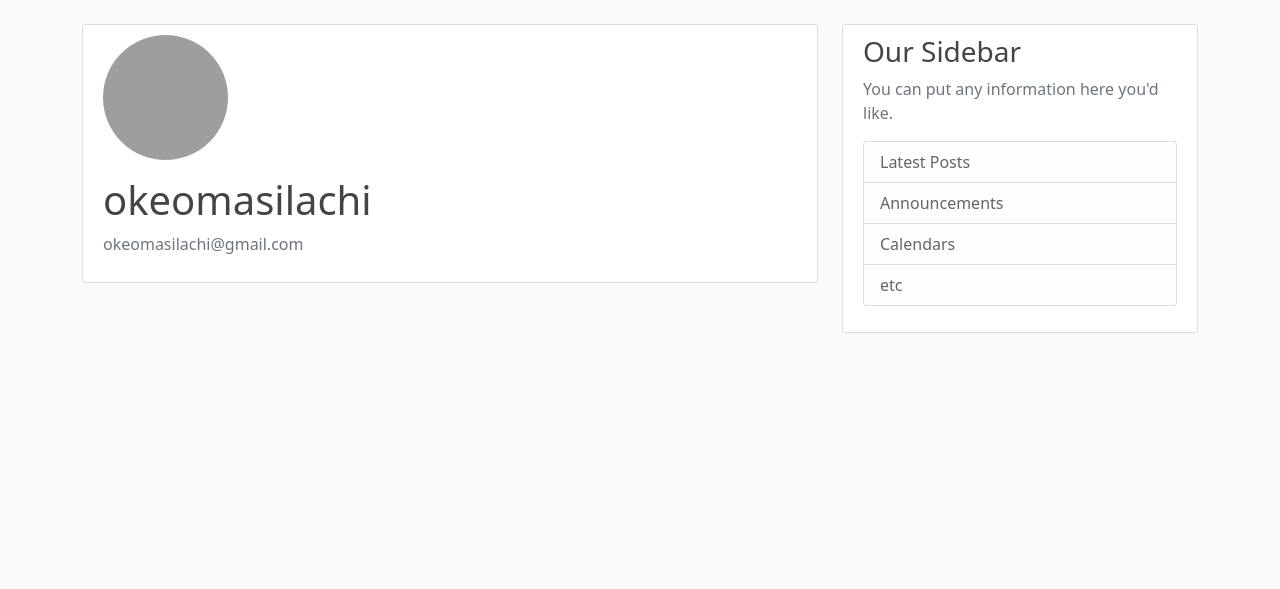
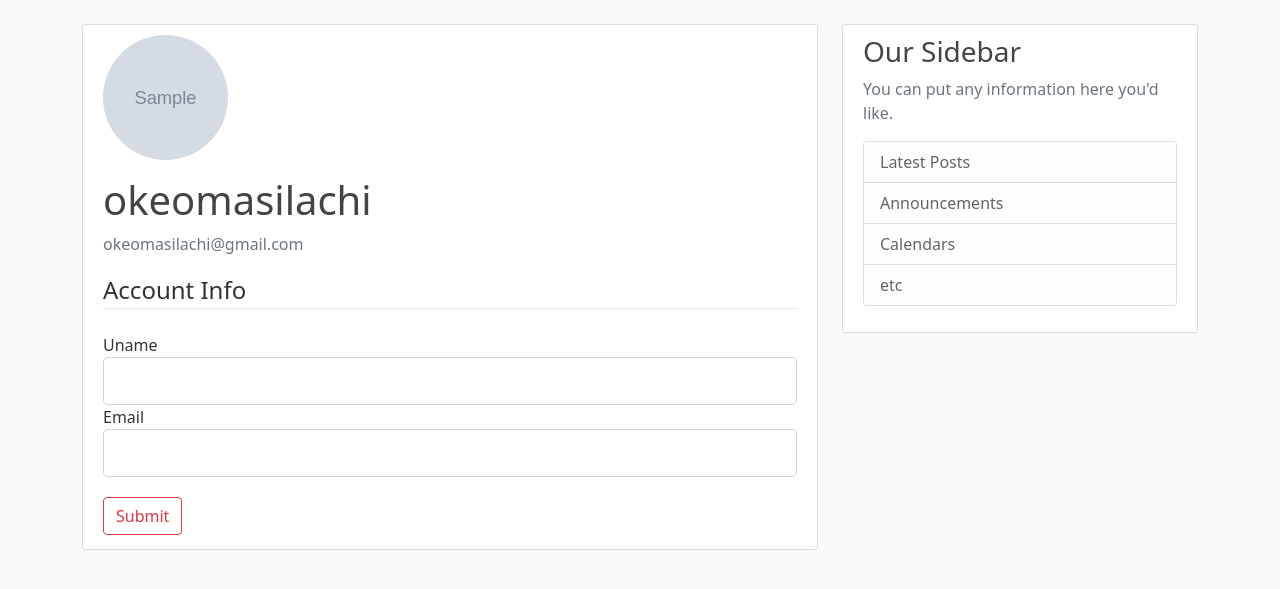
Before and after one commit to okeomasilachi/OKI-Blog-web-app, a Flask app: template blog/templates/account.html in a window 1280 px wide. Shown: the part 56-645 px from the top of the page. Run offline with Flask 3, Linux system fonts and the light colour scheme; a user stored in the database is signed in; tables that the repository leaves empty hold one stand-in row (values such as "Sample post"); the template is opened without the code that fills it: most values are stand-ins (such as "Sample title", 1, 10 or a date in 2020); grey boxes marked "Sample" are stand-in pictures; form fields are guessed from the names that the template uses; grey boxes are pictures that could not be loaded.

Commit message:
implement server side and user login info

```diff
--- a/blog/__init__.py
+++ b/blog/__init__.py
@@ -13,5 +13,7 @@ db = SQLAlchemy(app)
 bc = Bcrypt(app)
 login = LoginManager(app)
 login.login_view = "login"
+login.login_message_category = "info"
+
 
 from blog import routs
--- a/blog/models.py
+++ b/blog/models.py
@@ -10,7 +10,7 @@ class User(db.Model, UserMixin):
     id = db.Column(db.Integer, primary_key=True)
     uname = db.Column(db.String(20), unique=True, nullable=False)
     email = db.Column(db.String(120), unique=True, nullable=False)
-    image_file = db.Column(db.String(20), nullable=False, default='default.jpg')
+    image_file = db.Column(db.String(20), nullable=False, default='default.jpeg')
     password = db.Column(db.String(60), nullable=False)
     post = db.relationship('Post', backref="author", lazy=True)
 
--- a/blog/templates/account.html
+++ b/blog/templates/account.html
@@ -2,12 +2,49 @@
 {% block content %}
     <div class="content-section">
         <div class="media">
-        <img class="rounded-circle account-img" src="userimage.jpg">
-        <div class="media-body">
-            <h2 class="account-heading">{{ current_user.uname }} </h2>
-            <p class="text-secondary">{{ current_user.email }} </p>
-        </div>
+            <img class="rounded-circle account-img" src="{{ image_file }}">
+            <div class="media-body">
+                <h2 class="account-heading">{{ current_user.uname }}</h2>
+                <p class="text-secondary">{{ current_user.email }}</p>
+            </div>
         </div>
         <!-- FORM HERE -->
+        <form method="POST" action="">
+            {{ form.hidden_tag() }}
+            <fieldset class="form-group">
+                <legend class="border-bottom mb-4">Account Info</legend>
+                <div class="form-group">
+                    {{ form.uname.label(class="form-control-label") }}
+                    {% if  form.uname.errors %}
+                        {{ form.uname(class="form-control-lg is-invalid") }}
+                        <div class="invalid-feedback">
+                            {% for error in form.uname.errors %}
+                                <span>{{ error }}</span>
+                            {% endfor %}
+                        </div>
+                    {% else %}
+                        {{ form.uname(class="form-control form-control-lg") }}
+                    {% endif %}
+                </div>
+                <div class="form-group">
+                    {{ form.email.label(class="form-control-label") }}
+                    {% if  form.email.errors %}
+                        {{ form.email(class="form-control-lg is-invalid") }}
+                        <div class="invalid-feedback">
+                            {% for error in form.email.errors %}
+                                <span>{{ error }}</span>
+                            {% endfor %}
+                        </div>
+                    {% else %}
+                        {{ form.email(class="form-control form-control-lg") }}
+                    {% endif %}
+                </div>
+            </fieldset>
+            <div class="pt-1 pb-1">
+                <div class="form-group space" style="display: inline-block;">
+                    {{ form.submit(class="btn btn-outline-danger") }}
+                </div>
+            </div>
+        </form>
     </div>
 {% endblock content %}
--- a/run.py
+++ b/run.py
@@ -1,4 +1,4 @@
 from blog import app
 
 if __name__ == '__main__':
-    app.run(debug=True, port=5000)
+    app.run(debug=True, port=5002)
```
Also changed, not shown: blog/form.py (+21 -1 lines), blog/routs.py (+9 -4 lines), blog/static/dpics/default.jpg (added).
